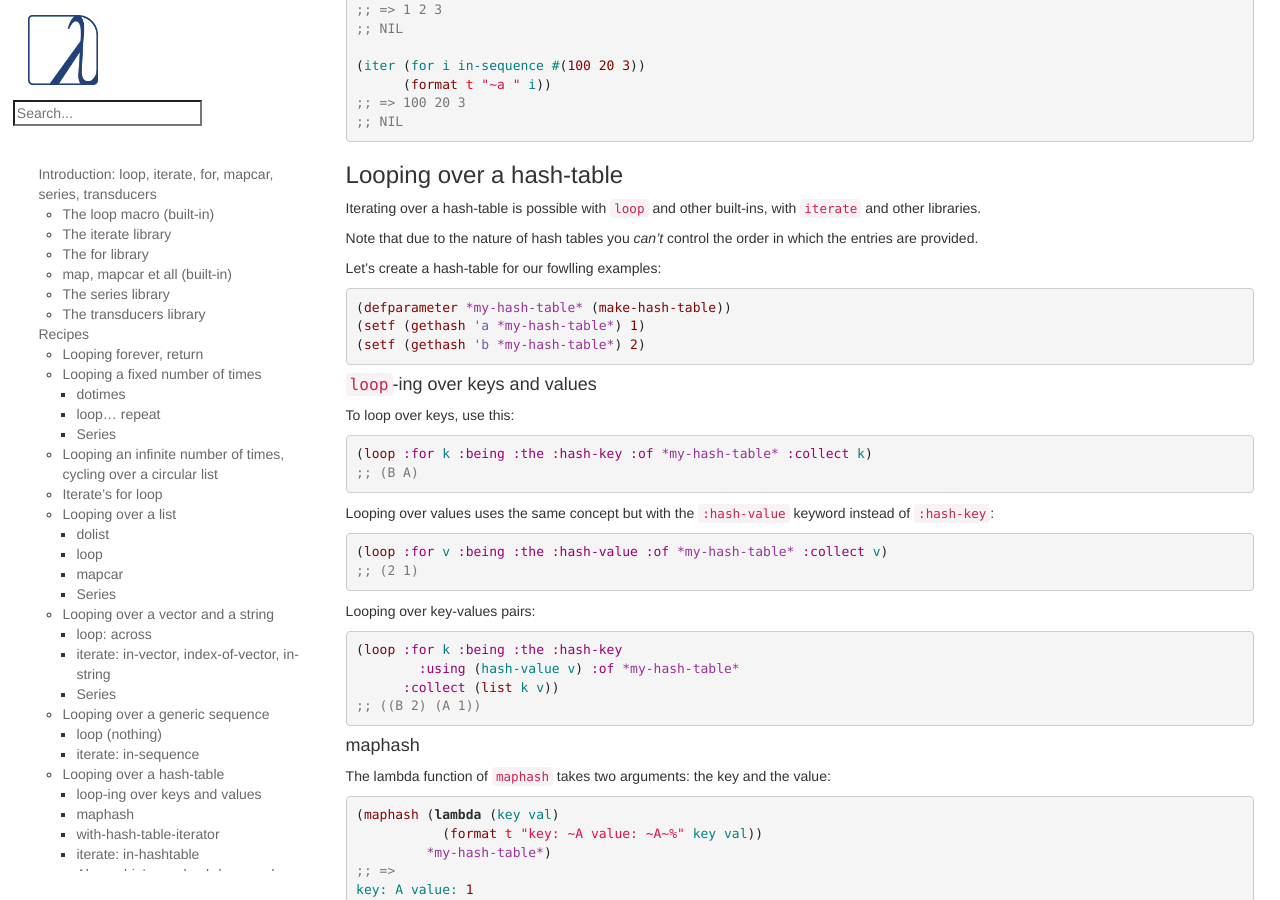
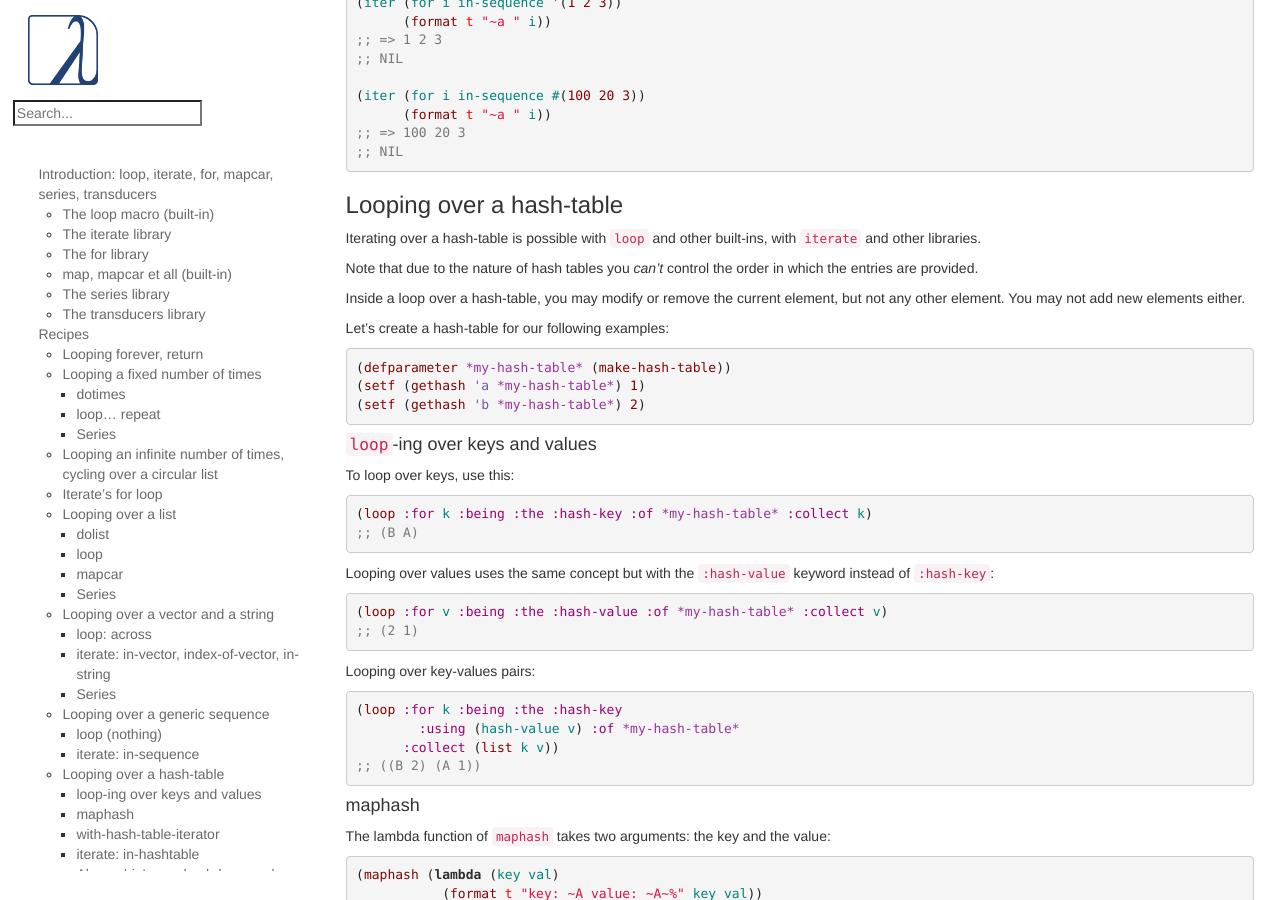
Before and after one commit to LispCookbook/cl-cookbook, a Jekyll site: the page built from iteration.md, in a window 1280 px wide and 900 px high, scrolled down 8702 px. Built offline with Jekyll 4.4.1, drawn with Linux system fonts in a browser that asks for light colours; some of the changed text lies outside the part shown.

Commit message:
Update iteration.md
Explain the rules for modifying lists and hash-tables inside a loop.

```diff
--- a/iteration.md
+++ b/iteration.md
@@ -469,6 +469,7 @@
 ;; => ((1 2 3) (2 3) (3))
 ~~~
 
+In such a loop, you are allowed to modify the `car` of the current sublist but not the `cdr`.
 
 #### mapcar
 
@@ -587,7 +588,11 @@
 Note that due to the nature of hash tables you
 _can't_ control the order in which the entries are provided.
 
-Let's create a hash-table for our fowlling examples:
+Inside a loop over a hash-table, you may modify or remove the
+current element, but not any other element. You may not add
+new elements either.
+
+Let's create a hash-table for our following examples:
 
 ~~~lisp
 (defparameter *my-hash-table* (make-hash-table))
```
